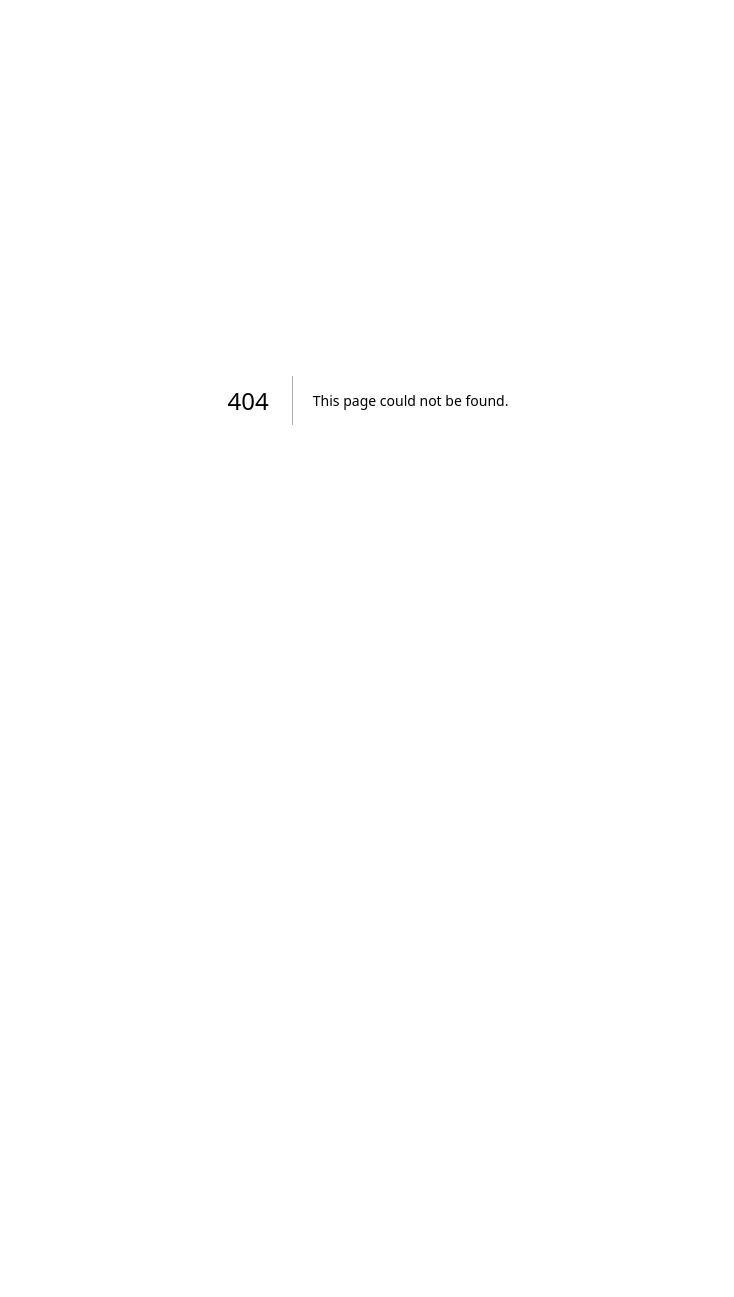
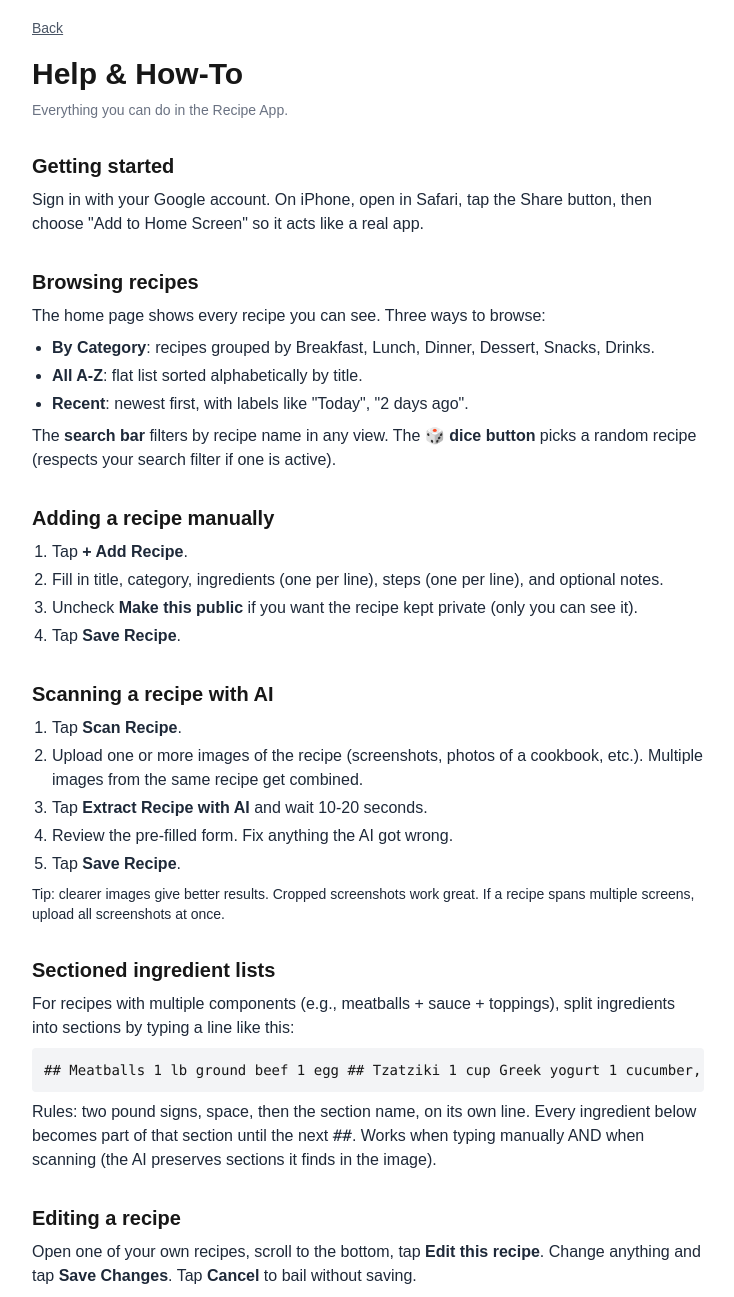
Before and after one commit to Colewarfield/Recipe-App, a Next.js app: page /help in a window 1280 px wide. Before the commit this address had no page. Shown: the top 1297 px of the page, without its empty margins (272-1006 px from the left). Before the commit the page ends 800 px from the top, so only its background shows below. Built offline with nearby package versions, Linux system fonts and the light colour scheme.

Commit message:
Add Help page with feature walkthrough

```diff
--- /dev/null
+++ b/app/help/page.tsx
@@ -0,0 +1,104 @@
+import Link from 'next/link'
+
+export default function HelpPage() {
+  return (
+    <div className="min-h-screen p-4">
+      <div className="max-w-2xl mx-auto">
+        <div className="mb-4">
+          <Link href="/" className="text-sm text-gray-600 underline">Back</Link>
+        </div>
+
+        <h1 className="text-3xl font-bold mb-2">Help &amp; How-To</h1>
+        <p className="text-gray-500 text-sm mb-8">Everything you can do in the Recipe App.</p>
+
+        <section className="mb-8">
+          <h2 className="text-xl font-semibold mb-2">Getting started</h2>
+          <p className="text-gray-800">Sign in with your Google account. On iPhone, open in Safari, tap the Share button, then choose &quot;Add to Home Screen&quot; so it acts like a real app.</p>
+        </section>
+
+        <section className="mb-8">
+          <h2 className="text-xl font-semibold mb-2">Browsing recipes</h2>
+          <p className="text-gray-800">The home page shows every recipe you can see. Three ways to browse:</p>
+          <ul className="list-disc pl-5 mt-2 space-y-1 text-gray-800">
+            <li><b>By Category</b>: recipes grouped by Breakfast, Lunch, Dinner, Dessert, Snacks, Drinks.</li>
+            <li><b>All A-Z</b>: flat list sorted alphabetically by title.</li>
+            <li><b>Recent</b>: newest first, with labels like &quot;Today&quot;, &quot;2 days ago&quot;.</li>
+          </ul>
+          <p className="mt-2 text-gray-800">The <b>search bar</b> filters by recipe name in any view. The <b>🎲 dice button</b> picks a random recipe (respects your search filter if one is active).</p>
+        </section>
+
+        <section className="mb-8">
+          <h2 className="text-xl font-semibold mb-2">Adding a recipe manually</h2>
+          <ol className="list-decimal pl-5 space-y-1 text-gray-800">
+            <li>Tap <b>+ Add Recipe</b>.</li>
+            <li>Fill in title, category, ingredients (one per line), steps (one per line), and optional notes.</li>
+            <li>Uncheck <b>Make this public</b> if you want the recipe kept private (only you can see it).</li>
+            <li>Tap <b>Save Recipe</b>.</li>
+          </ol>
+        </section>
+
+        <section className="mb-8">
+          <h2 className="text-xl font-semibold mb-2">Scanning a recipe with AI</h2>
+          <ol className="list-decimal pl-5 space-y-1 text-gray-800">
+            <li>Tap <b>Scan Recipe</b>.</li>
+            <li>Upload one or more images of the recipe (screenshots, photos of a cookbook, etc.). Multiple images from the same recipe get combined.</li>
+            <li>Tap <b>Extract Recipe with AI</b> and wait 10-20 seconds.</li>
+            <li>Review the pre-filled form. Fix anything the AI got wrong.</li>
+            <li>Tap <b>Save Recipe</b>.</li>
+          </ol>
+          <p className="mt-2 text-gray-800 text-sm">Tip: clearer images give better results. Cropped screenshots work great. If a recipe spans multiple screens, upload all screenshots at once.</p>
+        </section>
+
+        <section className="mb-8">
+          <h2 className="text-xl font-semibold mb-2">Sectioned ingredient lists</h2>
+          <p className="text-gray-800">For recipes with multiple components (e.g., meatballs + sauce + toppings), split ingredients into sections by typing a line like this:</p>
+          <pre className="bg-gray-100 rounded p-3 mt-2 text-sm overflow-x-auto">## Meatballs
+1 lb ground beef
+1 egg
+
+## Tzatziki
+1 cup Greek yogurt
+1 cucumber, grated</pre>
+          <p className="mt-2 text-gray-800">Rules: two pound signs, space, then the section name, on its own line. Every ingredient below becomes part of that section until the next <code>##</code>. Works when typing manually AND when scanning (the AI preserves sections it finds in the image).</p>
+        </section>
+
+        <section className="mb-8">
+          <h2 className="text-xl font-semibold mb-2">Editing a recipe</h2>
+          <p className="text-gray-800">Open one of your own recipes, scroll to the bottom, tap <b>Edit this recipe</b>. Change anything and tap <b>Save Changes</b>. Tap <b>Cancel</b> to bail without saving.</p>
+        </section>
+
+        <section className="mb-8">
+          <h2 className="text-xl font-semibold mb-2">Deleting a recipe</h2>
+          <p className="text-gray-800">Open one of your own recipes, scroll to the bottom, tap <b>Delete this recipe</b> (in red). Confirm the popup. The recipe is permanently gone.</p>
+        </section>
+
+        <section className="mb-8">
+          <h2 className="text-xl font-semibold mb-2">Editing your name</h2>
+          <p className="text-gray-800">Tap <b>Profile</b> at the top of the home page. Change your display name and save. This is the name shown as the author on all your recipes.</p>
+        </section>
+
+        <section className="mb-8">
+          <h2 className="text-xl font-semibold mb-2">Who can see what?</h2>
+          <ul className="list-disc pl-5 space-y-1 text-gray-800">
+            <li><b>Public recipes</b>: anyone signed in can see them.</li>
+            <li><b>Private recipes</b>: only you can see them.</li>
+            <li><b>Editing/deleting</b>: only the person who added a recipe can change or remove it. Everyone else&apos;s recipes are read-only to you.</li>
+          </ul>
+        </section>
+
+        <section className="mb-8">
+          <h2 className="text-xl font-semibold mb-2">Sharing the app with someone</h2>
+          <p className="text-gray-800">Send them the app URL. They&apos;ll need a Google account, and that account must be added as a test user by the app owner before they can sign in.</p>
+          <p className="mt-2 text-gray-800 text-sm">First-time sign-in shows an &quot;unverified app&quot; warning from Google. Tap <b>Advanced</b>, then <b>Go to Recipe App (unsafe)</b>. This is normal for personal apps.</p>
+        </section>
+
+        <section className="mb-8">
+          <h2 className="text-xl font-semibold mb-2">Signing out</h2>
+          <p className="text-gray-800">Tap <b>Sign out</b> at the top of the home page. You&apos;ll stay signed out until you sign in again.</p>
+        </section>
+
+        <p className="text-xs text-gray-400 mt-12">Last updated after the sectioned ingredients feature.</p>
+      </div>
+    </div>
+  )
+}
--- a/app/page.tsx
+++ b/app/page.tsx
@@ -38,6 +38,7 @@ export default async function HomePage() {
         <header className="flex justify-between items-center mb-2">
           <h1 className="text-3xl font-bold">Recipe App</h1>
           <div className="flex gap-3 text-sm items-center">
+            <Link href="/help" className="text-gray-600 underline">Help</Link>
             <Link href="/profile" className="text-gray-600 underline">Profile</Link>
             <form action={signOut}>
               <button className="text-gray-600 underline">Sign out</button>
```
